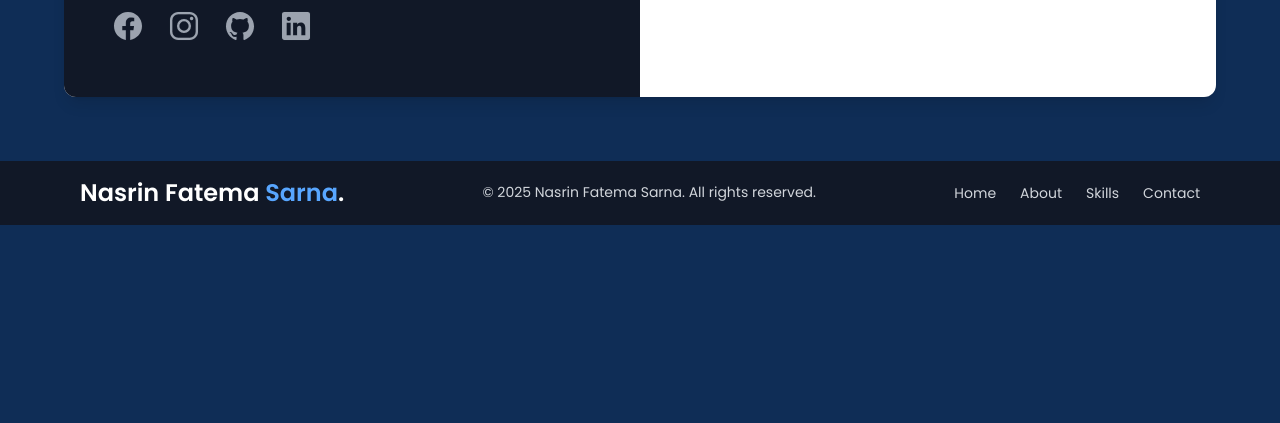
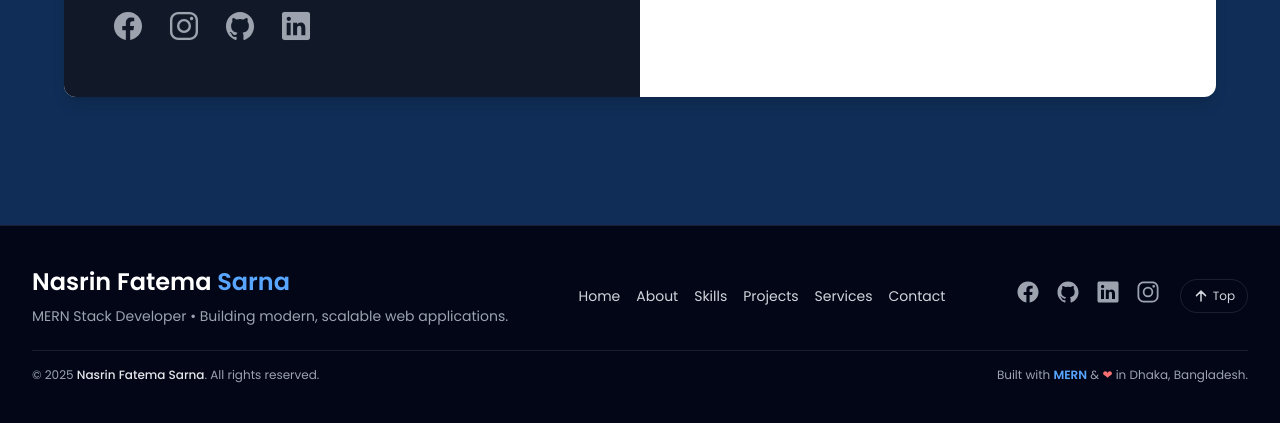
Before and after one commit to NasrinFatemaSarna/portfolio-javascript, a plain HTML site: page index.html in a window 1280 px wide. Shown: the part 4603-5026 px from the top of the page. Before the commit the page ends 4828 px from the top, so only its background shows below. Drawn offline with nearby package versions, Linux system fonts and the light colour scheme.

Commit message:
added footer section and updated UI

```diff
--- a/index.html
+++ b/index.html
@@ -173,7 +173,7 @@
           </p>
           <div class="flex flex-wrap gap-4 justify-center sm:justify-center">
             <a
-              href="#projects"
+              href="https://nasrinfatemasarna.github.io/admin-dashboard/"
               class="bg-[#58a6ff] hover:bg-[#4895e6] text-white font-bold py-3 px-6 rounded-full transition duration-300 transform hover:scale-105 shadow-lg animation-delay-600 inline-block"
             >
               View My Work
@@ -663,7 +663,7 @@
                 panel.
               </p>
               <a
-                href="#"
+                href="https://nasrinfatemasarna.github.io/admin-dashboard/"
                 class="inline-block bg-[#58a6ff] text-white font-bold py-2 px-4 rounded-full text-sm hover:bg-[#4895e6] transition duration-300"
                 >View Project</a
               >
@@ -986,31 +986,109 @@
     <!-- contact section end -->
 
     <!-- Footer start-->
-    <footer class="w-full bg-gray-900 text-gray-300 py-4">
+         <!-- Footer start-->
+    <footer class="w-full bg-[#020617] border-t border-white/10 mt-16">
       <div
-        class="max-w-6xl mx-auto flex flex-col md:flex-row items-center justify-between px-4 space-y-3 md:space-y-0 text-sm"
+        class="max-w-7xl mx-auto px-4 sm:px-6 lg:px-8 py-8 md:py-10 space-y-6"
       >
-        <!-- Logo -->
-        <div>
-          <span class="text-2xl font-semibold text-white">
-            Nasrin Fatema <span class="text-[#58a6ff]">Sarna</span>.
-          </span>
+        <!-- Top section -->
+        <div
+          class="flex flex-col md:flex-row items-center justify-between gap-6"
+        >
+          <!-- Brand -->
+          <div class="text-center md:text-left">
+            <h3 class="text-2xl font-semibold text-white">
+              Nasrin Fatema <span class="text-[#58a6ff]">Sarna</span>
+            </h3>
+            <p class="text-gray-400 text-sm mt-2">
+              MERN Stack Developer • Building modern, scalable web applications.
+            </p>
+          </div>
+
+          <!-- Navigation links -->
+          <div class="flex flex-wrap justify-center gap-4 text-sm">
+            <a href="#home" class="text-gray-300 hover:text-white transition"
+              >Home</a
+            >
+            <a href="#about" class="text-gray-300 hover:text-white transition"
+              >About</a
+            >
+            <a href="#skills" class="text-gray-300 hover:text-white transition"
+              >Skills</a
+            >
+            <a href="#projects" class="text-gray-300 hover:text-white transition"
+              >Projects</a
+            >
+            <a href="#services" class="text-gray-300 hover:text-white transition"
+              >Services</a
+            >
+            <a href="#contact" class="text-gray-300 hover:text-white transition"
+              >Contact</a
+            >
+          </div>
+
+          <!-- Social + Back to top -->
+          <div class="flex items-center gap-5">
+            <div class="flex gap-4 text-gray-400">
+              <a
+                href="https://www.facebook.com/sarnali.nila"
+                class="hover:text-white transition"
+              >
+                <ion-icon name="logo-facebook" class="w-6 h-6"></ion-icon>
+              </a>
+              <a
+                href="https://github.com/NasrinFatemaSarna"
+                class="hover:text-white transition"
+              >
+                <ion-icon name="logo-github" class="w-6 h-6"></ion-icon>
+              </a>
+              <a
+                href="https://www.linkedin.com/in/nasrinfatema/"
+                class="hover:text-white transition"
+              >
+                <ion-icon name="logo-linkedin" class="w-6 h-6"></ion-icon>
+              </a>
+              <a
+                href="https://www.instagram.com/sarna_3333/"
+                class="hover:text-white transition"
+              >
+                <ion-icon name="logo-instagram" class="w-6 h-6"></ion-icon>
+              </a>
+            </div>
+
+            <a
+              href="#home"
+              class="hidden sm:inline-flex items-center gap-1 px-3 py-2 rounded-full border border-white/10 text-xs text-gray-300 hover:text-white hover:border-[#58a6ff] hover:bg-[#0b1120] transition"
+            >
+              <ion-icon name="arrow-up-outline" class="w-4 h-4"></ion-icon>
+              Top
+            </a>
+          </div>
         </div>
 
-        <!-- Center text -->
-        <div class="text-center leading-snug">
-          <div>&copy; 2025 Nasrin Fatema Sarna. All rights reserved.</div>
-      </div>
-
-        <!-- Links -->
-        <div class="flex space-x-6">
-          <a href="#home" class="hover:text-white">Home</a>
-          <a href="#about" class="hover:text-white">About</a>
-          <a href="#skills" class="hover:text-white">Skills</a>
-          <a href="#contact" class="hover:text-white">Contact</a>
+        <!-- Bottom bar -->
+        <div
+          class="border-t border-white/10 pt-4 flex flex-col md:flex-row items-center justify-between gap-3 text-xs text-gray-400"
+        >
+          <p class="text-center md:text-left">
+            &copy; 2025
+            <span class="text-gray-200 font-medium">Nasrin Fatema Sarna</span>.
+            All rights reserved.
+          </p>
+          <p class="text-center md:text-right">
+            Built with
+            <span class="text-[#58a6ff] font-semibold">MERN</span> &amp;
+            <span class="text-red-400">❤</span> in Dhaka, Bangladesh.
+          </p>
         </div>
       </div>
     </footer>
+    <!-- Footer end-->
+
+
+
+
+
 
     <!-- AOS + Custom JS -->
     <script src="https://unpkg.com/aos@2.3.1/dist/aos.js"></script>
```
Also changed, not shown: images/expressjs.png (added), images/jwt.png (added), images/logo.jpg (added), images/mongoose.png (added), images/mysgl.png (added), images/nodejs.png, images/postman.png (added), 3 other files.
